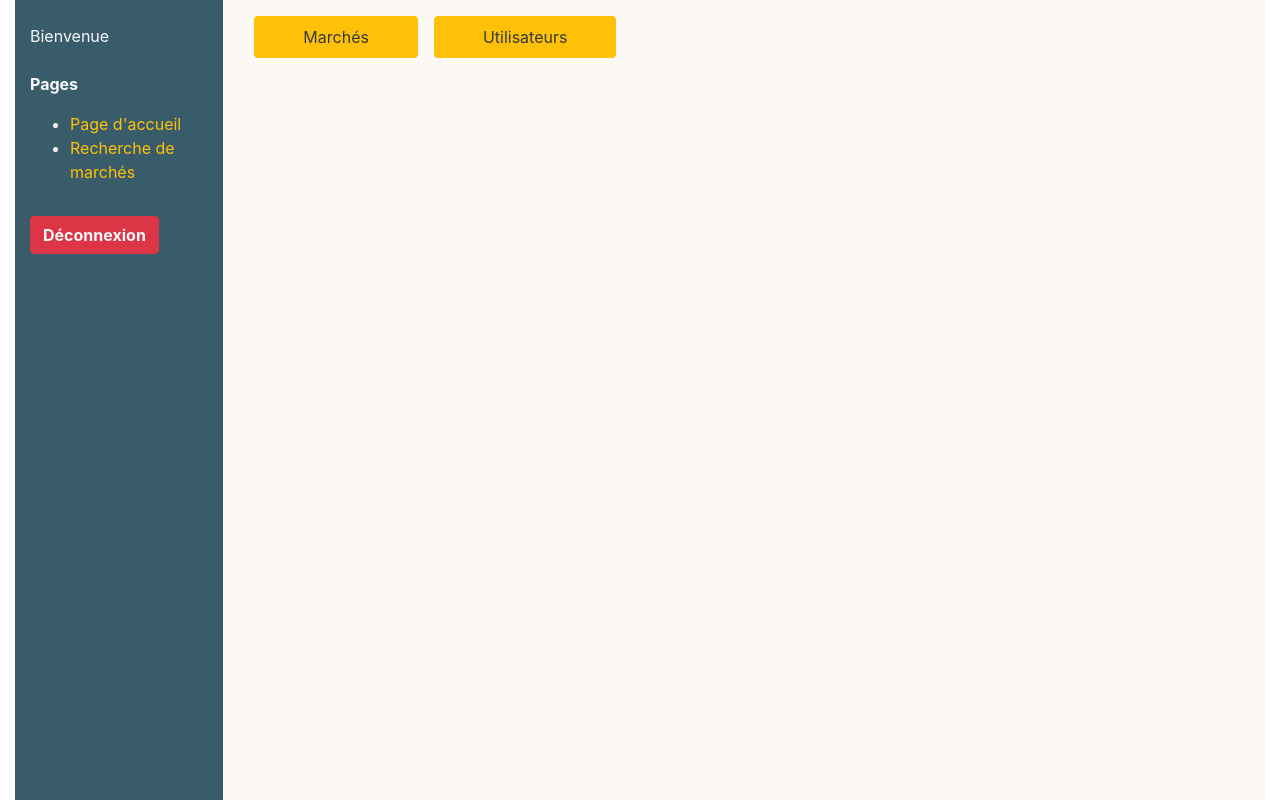
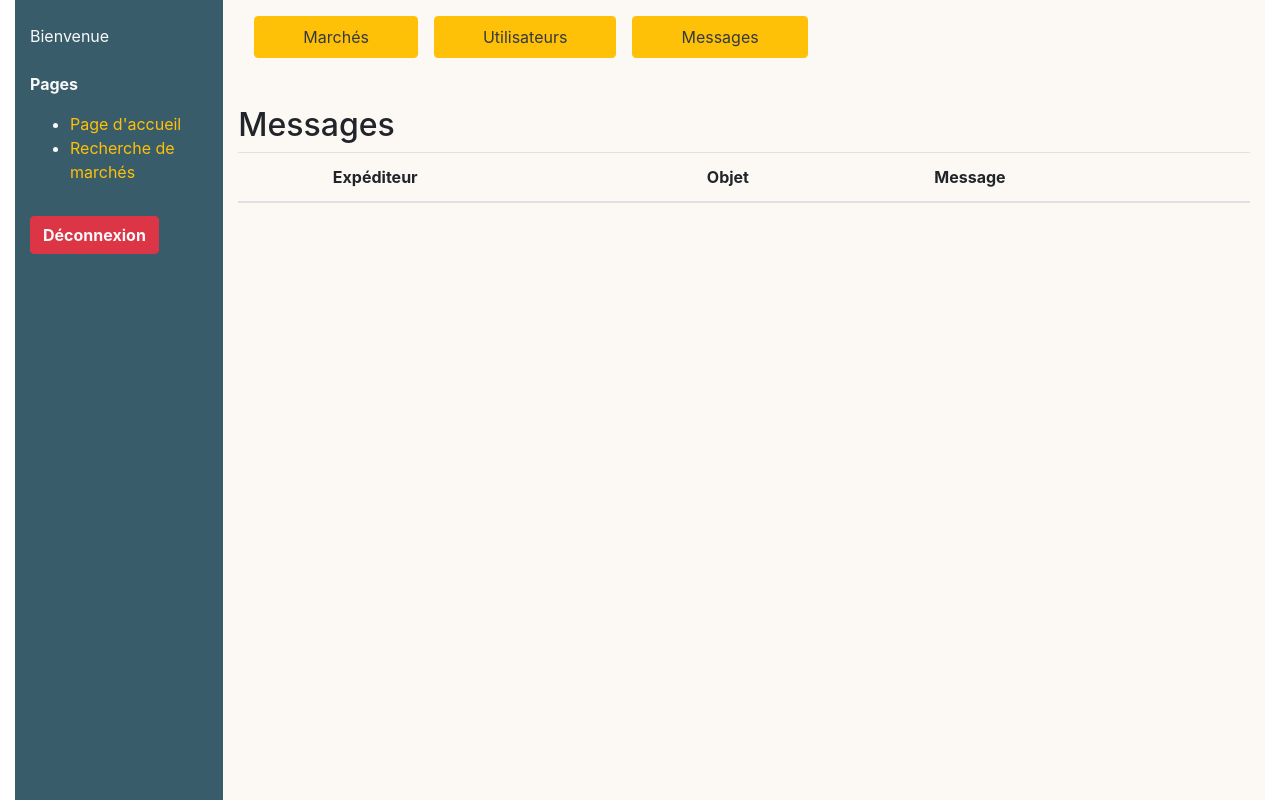
Before and after one commit to rouge13/markets, a Symfony app: template templates/pages/admin/home.html.twig in a window 1280 px wide. Run offline with Twig, Linux system fonts and the light colour scheme; the template is opened without the code that fills it, so the values that code supplies are empty; some libraries are stand-ins or nearby versions.

Commit message:
affichage messages, users et markets sur dashboard

```diff
--- a/templates/pages/admin/admin_base.html.twig
+++ b/templates/pages/admin/admin_base.html.twig
@@ -27,8 +27,9 @@
         <!-- content part -->
         <div class="col-10 " style="background-color: #FCF8F4;">
             <div class="row mt-3 ml-3">
-                <div class="btn btn-warning p-2 px-5 mr-3"> <a href="#" class="text-dark">Marchés</a> </div>
-                <div class="btn btn-warning p-2 px-5"> <a href="#" class="text-dark">Utilisateurs</a></div>
+                <div class="btn btn-warning p-2 px-5 mr-3"> <a href="{{ path('adminShowMarkets') }}" class="text-dark">Marchés</a> </div>
+                <div class="btn btn-warning p-2 px-5 mr-3"> <a href="{{ path('adminShowUsers') }}" class="text-dark">Utilisateurs</a></div>
+                <div class="btn btn-warning p-2 px-5"> <a href="{{ path('adminShowMessages') }}" class="text-dark">Messages</a></div>
             </div>
             {% block body %} {% endblock %}
         </div>
--- a/templates/pages/admin/home.html.twig
+++ b/templates/pages/admin/home.html.twig
@@ -6,4 +6,133 @@ Espace admin
 
 {% block body %}
 
+
+    {% if markets is defined %}
+        <h2 class="mt-5">Marchés</h2>
+
+    {#        début formulaire de recherche -- #}
+        <div class="p-2 mt-2">
+            {{ form_start(searchMarketForm , {'attr': {'class': 'd-flex col-12 align-items-center justify-content-between'  }}) }}
+
+            <div class="form-group col pt-4">
+                Quelle ville ?
+                {{ form_widget(searchMarketForm.city) }}
+            </div>
+
+            <div class="form-button col ">
+                Quels jour(s) ?
+                {{ form_widget(searchMarketForm.day ) }}
+
+            </div>
+
+            <div class="form-group pt-5  ">
+                {{ form_widget(searchMarketForm.rechercher) }}
+            </div>
+
+            {{ form_end(searchMarketForm) }}
+
+        </div>
+
+{#        -- fin de formulaire de recherche #}
+
+{#        début affichage des resultats#}
+
+        {% if app.request.method == 'POST' %}
+            {% if markets |length > 0 %}
+                <p class="font-italic">Résultats pour votre recherche</p>
+
+                <table class="table table-hover ">
+                    <thead>
+                    <tr>
+                        <th scope="col">Nom du marché</th>
+                        <th scope="col">Horaires</th>
+                        <th scope="col">Adresse</th>
+                        <th> </th>
+
+                    </tr>
+                    </thead>
+                    <tbody>
+                    {% for market in markets %}
+                        <tr>
+                            <td>{{ market.name }}</td>
+                            <td>{{ market.timeFrom }}H - {{ market.timeTo }}H </td>
+                            <td>{{ market.track }} - {{ market.pc }} {{ market.city }}</td>
+                            <td> <a href="#">Supprimer</a> </td>
+                        </tr>
+                    {% endfor %}
+
+                    </tbody>
+                </table>
+
+            {% else %}
+                <p class="text-secondary" role="">
+                    Aucun résultat(s) pour votre recherche
+                </p>
+
+
+
+            {% endif  %}
+
+        {% endif %}
+
+{#        -- fin affichage des résultats#}
+
+
+
+    {% elseif users is defined %}
+
+        <h2 class="mt-5">Utilisateurs</h2>
+
+        <table class="table mt-2">
+            <thead>
+            <tr>
+                <th scope="col"></th>
+                <th scope="col">Pseudo</th>
+                <th scope="col">Email</th>
+
+            </tr>
+            </thead>
+            <tbody>
+            {% for user in users %}
+                <tr>
+                    <td>Supprimer</td>
+                    <td {% if user.roles == '["ROLE_ADMIN"]' %} class="text-danger"{% endif %}> {{ user.alias }}</td>
+                    <td> {{ user.username }}</td>
+                </tr>
+            {% endfor %}
+            </tbody>
+        </table>
+
+
+    {% else %}
+        <h2 class="mt-5">Messages</h2>
+
+        <table class="table mt-2">
+            <thead>
+            <tr>
+                <th scope="col"></th>
+                <th scope="col">Expéditeur</th>
+                <th scope="col">Objet</th>
+                <th scope="col">Message</th>
+
+            </tr>
+            </thead>
+            <tbody>
+            {% for message in messages %}
+                <tr>
+                    <td>Supprimer</td>
+                    <td> {{ message.email }} </td>
+                    <td> {{ message.obmessage }} </td>
+                    <td> {{ message.message }} </td>
+                </tr>
+            {% endfor %}
+            </tbody>
+        </table>
+
+
+
+
+
+    {% endif %}
+
 {% endblock %}
```
Also changed, not shown: config/routes.yaml (+12 -0 lines), src/Controller/AdminController.php (+58 -2 lines).
